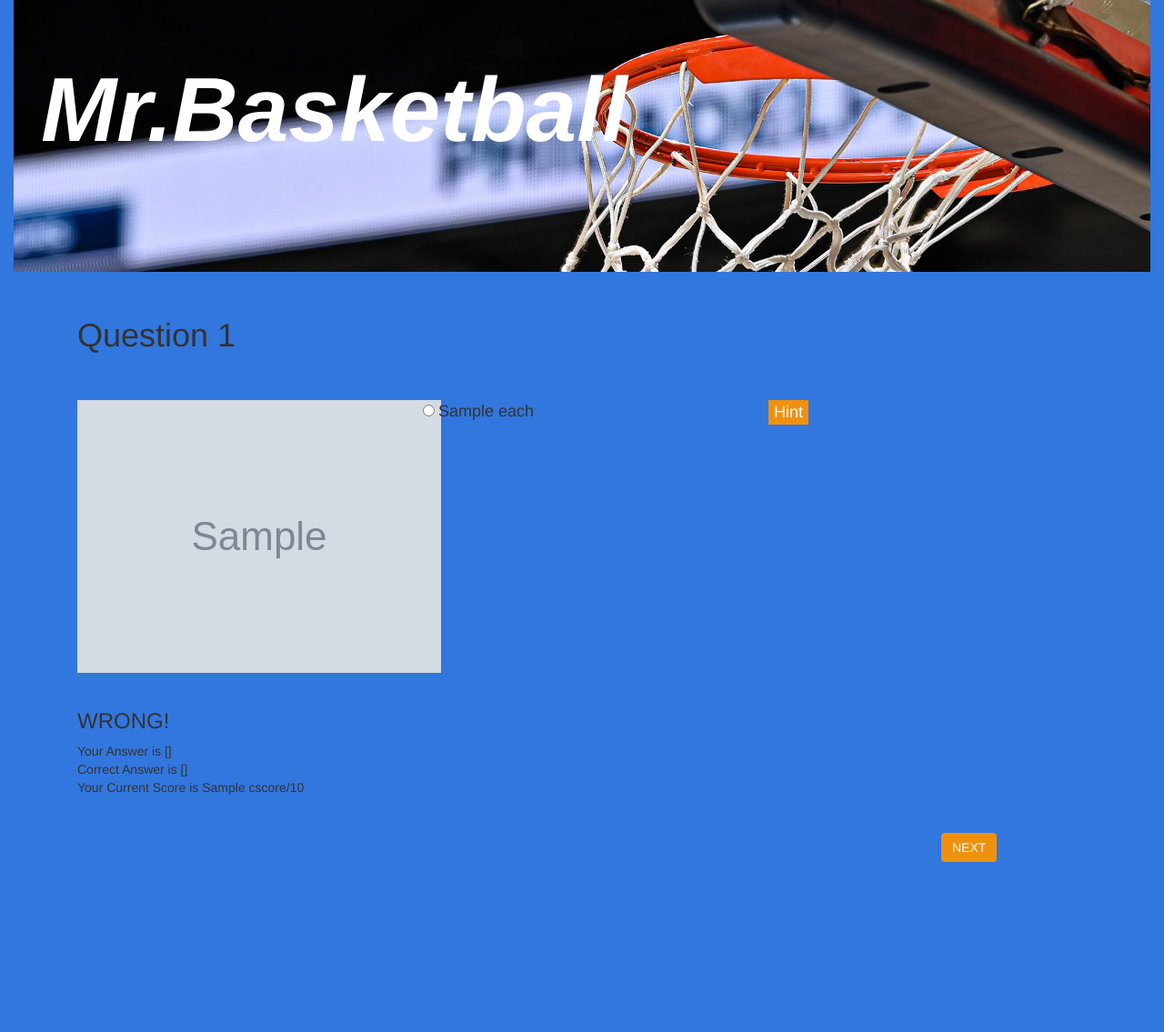
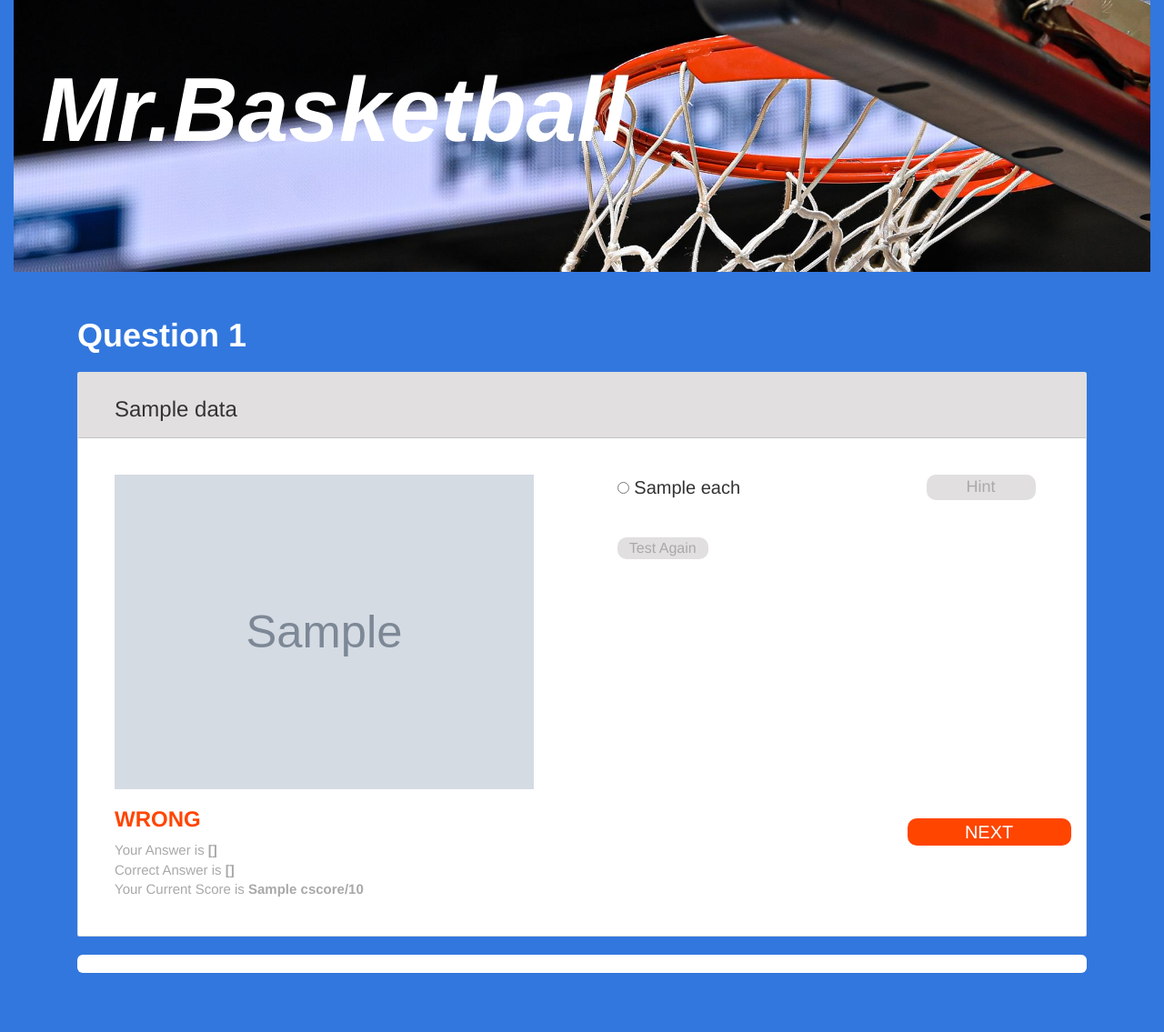
Before and after one commit to YuanLu-213/COMS4170-Final-Project, a Flask app: template templates/quiz_feedback.html in a window 1280 px wide; the page is wider, and only the part inside the window is pictured. Shown: the part 63-1198 px from the top of that part at 91% size. Before the commit the page ends 1011 px from the top of that part, so only its background shows below. Run offline with Flask 2, Linux system fonts and the light colour scheme; the template is opened without the code that fills it: most values are stand-ins (such as "Sample title", 1, 10 or a date in 2020); grey boxes marked "Sample" are stand-in pictures; some libraries are stand-ins or nearby versions.

Commit message:
Update quiz_feedback.html

```diff
--- a/templates/quiz_feedback.html
+++ b/templates/quiz_feedback.html
@@ -12,19 +12,15 @@
             modal: true
         });
 
-        $('h4').hide();
-        $('h3').hide();
+        $('.correct').hide();
+        $('.wrong').hide();
+
         if(correcrAnswer == UserAnswer){
-            $('#correct').show();
+            $('.correct').show();
         }
         else{
-            $('#wrong').show();
+            $('.wrong').show();
         }
-
-
-        $('#hint').click(function(){
-            $("h4").slideToggle();
-        })
 
         $("form").submit(function(e) {
             e.preventDefault(); // <==stop page refresh==>
@@ -48,6 +44,22 @@
             })
         }
 
+        $('.again').click(function(e){
+            var targetUrl = '/quiz_start';
+            e.preventDefault();
+            $("#dialog").dialog({
+                buttons : {
+                    "Confirm" : function() {
+                            window.location.href = targetUrl;
+                        },
+                    "Cancel" : function() {
+                        $(this).dialog("close");
+                    }
+                }
+            });
+
+            $("#dialog").dialog("open");
+        })
 
     });
 
@@ -70,22 +82,144 @@
     })
 </script>
 <style>
+    .next{
+        margin-top: 350px;
+        background-color: orangered;
+        border: orangered;
+        padding-left: 10px;
+        padding-right: 10px;
+        font-size: 20px;
+        border-radius: 10px;
+        color:white;
+        width:180px;
+        margin-left:-18px;
+    }
+    .next:hover{
+        color:black;
+    }
+
+    body{
+        /* background: linear-gradient(to top, #0000ff 0%, #6699ff 79%); */
+        background-color: #1564dadf;
+    }
+
+    progress {
+        opacity: 0;
+    }
+    .progress-container {
+        position: relative;
+        display: inline-block;
+        background: white;
+        height: 20px;
+        border-radius: 6px;
+        overflow: hidden;
+        width:100%;
+    }
+    .progress-container::before {
+        content: "";
+        position: absolute;
+        top: 0;
+        left: 0;
+        height: 100%;
+        background: orangered;
+        width: {{process}}%;
+    }
+
+
+    .card-body{
+        padding-top:40px;
+        padding-left:40px;
+        padding-bottom:40px;
+    }
+    .card-header{
+        padding-left:40px;
+        background-color: rgb(225, 223, 223); /*lightgray*/
+    }
+
+    img{
+        width: 90%;
+    }
+
+    h1{
+        color:white;
+        font-weight: bold;
+        margin-bottom: 20px;
+    }
+
+    .choice{
+        font-size:20px;
+        padding-left:10px;
+        margin-bottom:20px;
+    }
+
+    .again{
+        margin-left:10px;
+        margin-top:20px;
+        padding-left: 10px;
+        padding-right: 10px;
+        font-size: 16px;
+        background-color: rgb(225, 223, 223);/*lightgray*/;
+        border-radius: 10px;
+        border: dimgrey;
+        color:darkgray;
+        width:100px;
+    }
+    .again:hover{
+        color:black;
+    }
+
     #hint{
-        background-color: rgb(239, 145, 14);
-        color: white;
-        font-size: large;
-        border: rgb(239, 145, 14);
+        padding-left: 10px;
+        padding-right: 10px;
+        font-size: 18px;
+        margin-left:-12px;
+        background-color:  rgb(225, 223, 223);/*lightgray*/
+        border-radius: 10px;
+        border: dimgrey;
+        color:darkgray;
+        width:120px;
     }
-    #options{
-        font-size: large;
+    #hint:hover {
+        background: rgb(116, 112, 112);/*drakgray-er*/
+        color:white;
+        border-radius:5px;
     }
-    .btn-success{
-        margin-top: 20px;
-        background-color: rgb(239, 145, 14);
-        border: rgb(239, 145, 14);
+    #hint:hover::before{
+        display: block;
+        background: rgb(225, 223, 223);/*lightgray*/
+        color:rgb(116, 112, 112);/*drakgray*/
+        font-size:15px;
+        position: absolute;
+        top: 100%;
+        left: -7px;
+        right: -7px;
+        padding: 10px;
     }
-    .row{
-        margin-bottom: 20px;
+
+    #hint:hover::after{
+        content: "";
+        position: absolute;
+        display: block;
+        width: 0;
+        height: 0;
+        border: solid 8px transparent;
+        border-bottom-color: rgb(225, 223, 223);/*lightgray*/
+        bottom: -3px;
+        left: 50%;
+        margin-left: -35px;
+        z-index: 1;
+    }
+
+    .correct,.wrong{
+        color:orangered;
+        font-weight: bold;
+    }
+    .sometext{
+        color:darkgray;
+        font-size:15px;
+    }
+    #your,#canswer,#cscore{
+        font-weight: bold;
     }
 </style>
 
@@ -101,6 +235,8 @@
     </div>
 </div>
 
+<div class = 'card'>
+    <div class = 'card-header'>
         <div class = 'row'>
             <div class = 'col-md-12'>
                 <h3>
@@ -108,57 +244,66 @@
                 </h3>
             </div>
         </div>
+    </div>
 
+    <div class = 'card-body'>
         <div class = 'row'>
-    <div class = 'col-md-4'>
+            <div class = 'col-md-6'>
+                <div class = 'row'>
+                    <div class = 'col-md-12'>
                         <img src={{data.img}} alt="question{{data.id}}'s media">
                     </div>
+                </div>
+                <div class = 'row'>
+                    <div class = 'col-md-12'>
+                        <h3 class = 'correct'>
+                            CORRECT
+                        </h3>
+                        <h3 class = 'wrong'>
+                            WRONG
+                        </h3>
+                        <div class = 'sometext'>
+                            Your Answer is <span id = 'your'>{{UserAnswer}}</span>
+                        </div>
+                        <div class = 'sometext'>
+                            Correct Answer is <span id = 'canswer'>{{correcrAnswer}}</span>
+                        </div>
+                        <div class = 'sometext'>
+                            Your Current Score is <span id = 'cscore'>{{cscore}}/10</span>
+                        </div>
+                    </div>
+                </div>
+            </div>
             <div class = 'col-md-4'>
-
                 <form action="" method="POST">
                     {% for each in data.choice %}
+                    <div class='choice'>
                         <input type='radio' name = 'radAnswer' value="{{each}}">
-            <span id="options">{{each}}</span>
+                        <span>{{each}}</span>
                         <br>
+                    </div>
                     {% endfor %}
+                    <button type="button" class = 'again' name = 'button' value = "{{data.id}}">Test Again</button>
                 </form>
-
             </div>
-    <div class = 'col-md-4'>
+            <div class = 'col-md-2'>
                 <div class = 'row'>
                     <div class = 'col-md-12'>
                         <button class="hovertext" id ='hint' data-hover="{{data.hint}}">Hint</button>
                     </div>
                 </div>
+                <div class = 'row'>
+                    <button type="button" class="next" id = "{{data.id}}"></button>
+                </div>
+            </div>
+        </div>
     </div>
 </div>
 
-<div class = 'row'>
-    <div class = 'col-md-12'>
-        <h3 id = 'correct'>
-            CORRECT!
-        </h3>
-        <h3 id = 'wrong'>
-            WRONG!
-        </h3>
-        <div>
-            Your Answer is {{UserAnswer}}
-        </div>
-        <div>
-            Correct Answer is {{correcrAnswer}}
-        </div>
-        <div>
-            Your Current Score is {{cscore}}/10
-        </div>
+<br>
 
-    </div>
-</div>
-
-<div class = 'row'>
-    <div class="col-md-10"></div>
-    <div class = 'col-md-2'>
-        <button type="button" class="btn btn-success" id = "{{data.id}}"></button>
-    </div>
+<div class="progress-container">
+    <progress value="75" max="100">75%</progress>
 </div>
 
 <div class = 'row'>
```
Lines whose indentation alone changed are shown as unchanged.
